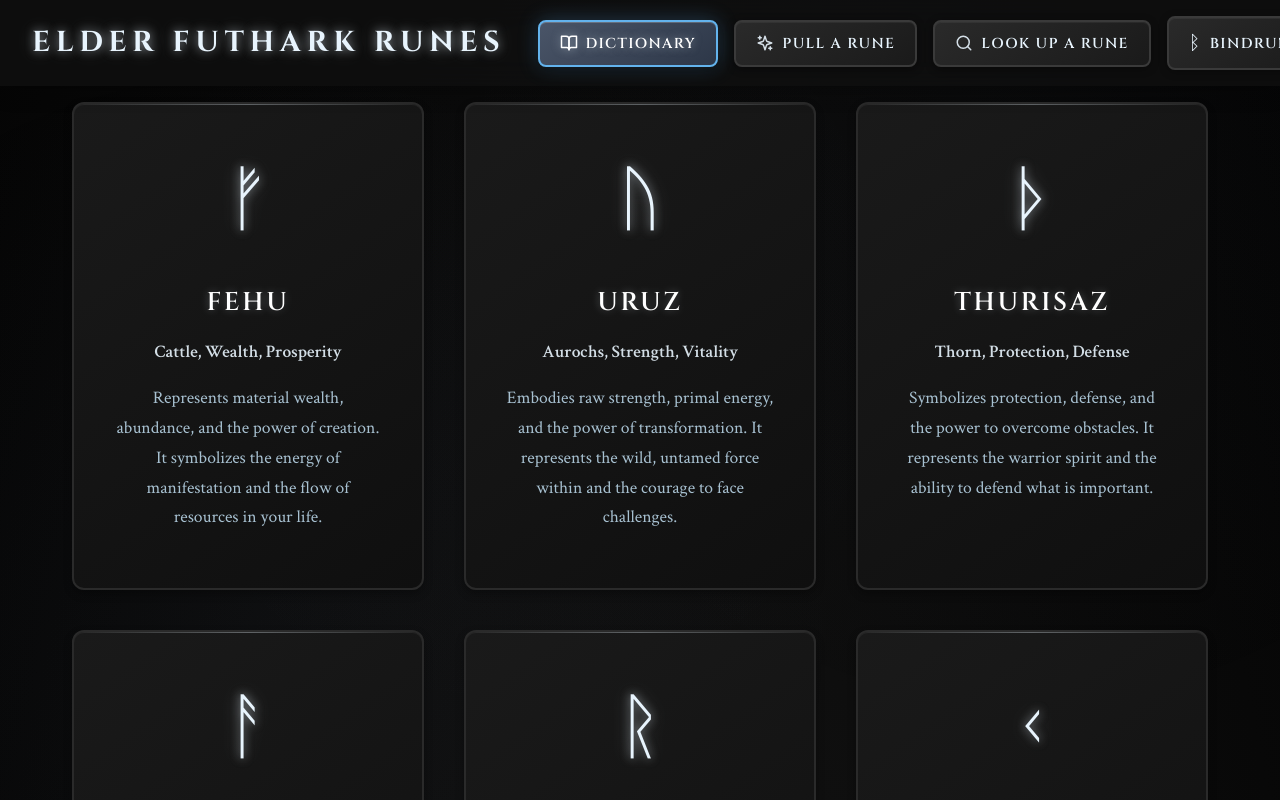
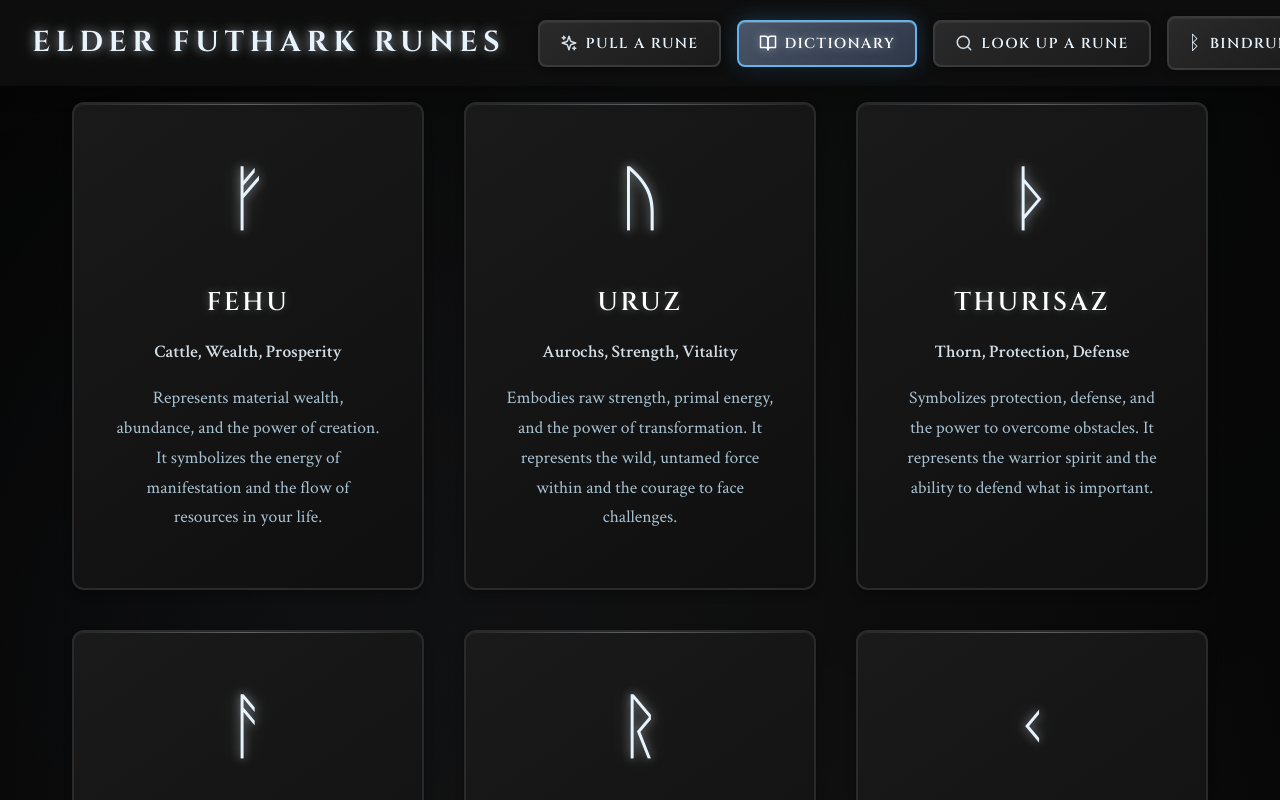
Before and after one commit to katalinkult/runes, a React (Vite) app: page / in a window 1280 px wide. Shown: the top 800 px of the page. Built offline with nearby package versions, Linux system fonts and the light colour scheme.

Commit message:
Menu reordered.

```diff
--- a/src/App.tsx
+++ b/src/App.tsx
@@ -101,19 +101,19 @@ function App() {
 
           <nav className="top-nav">
             <button
+              className={`nav-button ${activeTab === 'daily' ? 'active' : ''}`}
+              onClick={() => handleTabChange('daily')}
+            >
+              <Sparkles size={18} />
+              <span>Pull a Rune</span>
+            </button>
+
+            <button
               className={`nav-button ${activeTab === 'dictionary' ? 'active' : ''}`}
               onClick={() => handleTabChange('dictionary')}
             >
               <BookOpen size={18} />
               <span>Dictionary</span>
-            </button>
-
-            <button
-              className={`nav-button ${activeTab === 'daily' ? 'active' : ''}`}
-              onClick={() => handleTabChange('daily')}
-            >
-              <Sparkles size={18} />
-              <span>Pull a Rune</span>
             </button>
 
             <button
```
